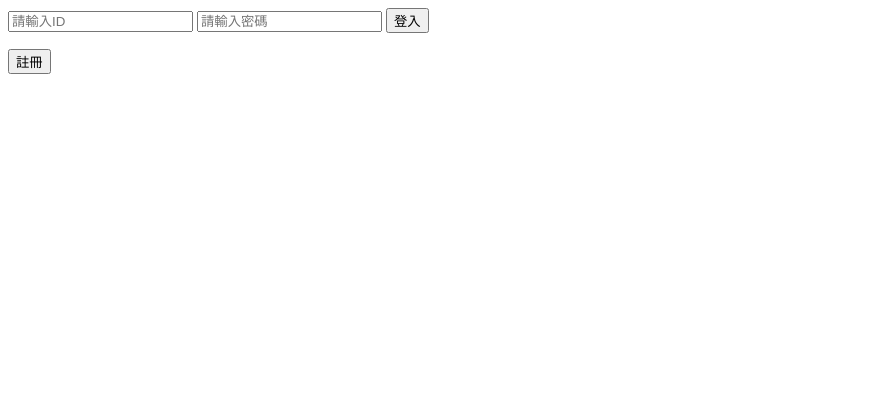
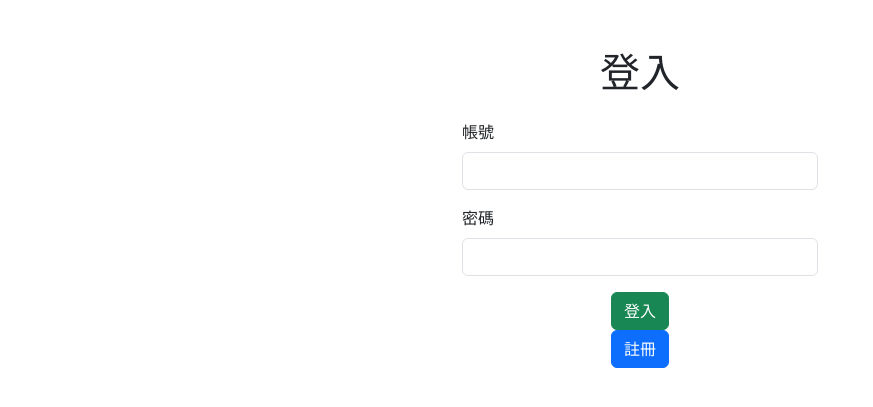
Before and after one commit to Alan-Cheng/Game, a PHP site: page / in a window 1280 px wide. Shown: the top 407 px of the page, without its empty margins (0-873 px from the left). Run offline with PHP 8.4, Linux system fonts and the light colour scheme.

Commit message:
2023/06/20

```diff
--- a/gameApp/app.php
+++ b/gameApp/app.php
@@ -5,7 +5,7 @@
         echo "<script>alert('請先登入!');window.location.href='../index.php';</script>";
     }
     else{
-        echo "<script>alert('歡迎回來，{$_SESSION['userId']}');</script>";
+        echo "<script>console.log('歡迎回來，{$_SESSION['userId']}');</script>";
         echo <<<_END
         <!DOCTYPE html>
         <html>
@@ -46,7 +46,6 @@
                 </body>
         </html>
         _END;
-        session_destroy();
     }
 
     // if (!isset($_SESSION['initiated']))
--- a/index.php
+++ b/index.php
@@ -1,10 +1,39 @@
 <?PHP
+    session_start();
+    session_destroy();
     echo <<<_END
-        <form  method='post' action='login.php'>
-            <input type='text' name='userId' placeholder='請輸入ID' required>
-            <input type='password' name='userPwd' placeholder='請輸入密碼' required>
-            <input type='submit' name='登入' value='登入'>
-        </form>
-        <input type='button' name='註冊' value='註冊' onclick="location.href='register.php'">
+    <!DOCTYPE html>
+        <html>
+            <head>
+                <script src="https://cdn.jsdelivr.net/npm/jquery@3.6.0"></script>
+                <link rel="stylesheet" href="https://cdn.jsdelivr.net/npm/bootstrap@5.3.0/dist/css/bootstrap.min.css">
+                <script src="https://cdn.jsdelivr.net/npm/bootstrap@5.3.0/dist/js/bootstrap.bundle.min.js"></script>
+            </head>
+            <body class>
+            <div class="container">
+                <div class="row justify-content-center mt-5">
+                    <div class="col-md-4">
+                    <h1 class="text-center mb-4">登入</h1>
+                        <form method='POST' action='login.php'>
+                            <div class="mb-3">
+                            <label for="username" class="form-label">帳號</label>
+                            <input type="text" class="form-control" id="username" name="userId" required>
+                            </div>
+                            <div class="mb-3">
+                            <label for="password" class="form-label">密碼</label>
+                            <input type="password" class="form-control" id="password" name="userPwd" required>
+                            </div>
+                            <div class="text-center">
+                            <button type="submit" class="btn btn-success">登入</button>
+                            </div>
+                            <div class="text-center">
+                            <button  class="btn btn-primary" name='註冊' value='註冊' onclick="location.href='register.php'">註冊</button>
+                            </div>
+                        </form>
+                    </div>
+                </div>
+            </div>
+        </body>
+        </html>
     _END;
 ?>
--- a/login.php
+++ b/login.php
@@ -22,6 +22,7 @@
         else{
             session_start();
             $_SESSION['userId'] = $userId;
+            session_id();
             echo "<script>window.location.href='./gameApp/app.php';</script>";
         }
     }
--- /dev/null
+++ b/style.css
@@ -0,0 +1,3 @@
+.background{
+    background-color: burlywood;
+}
```
Also changed, not shown: register.php (+23 -6 lines).
